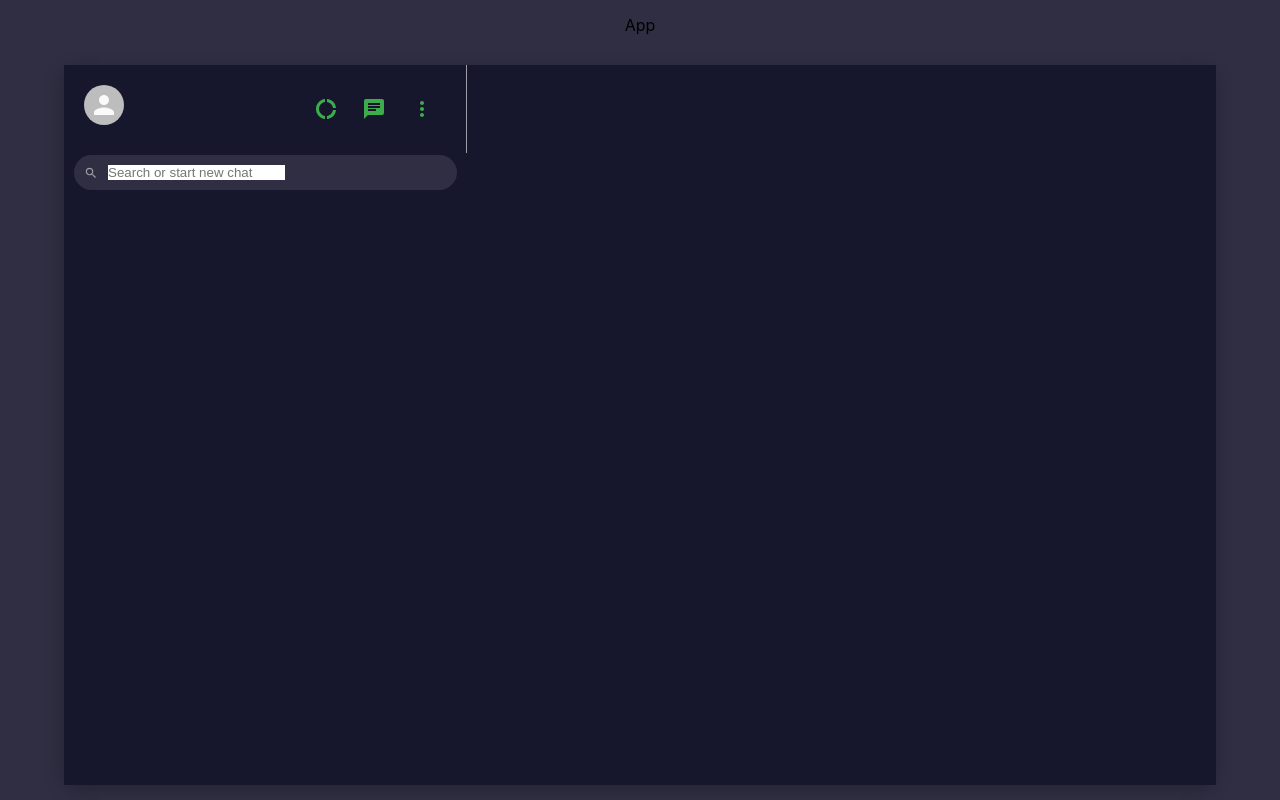
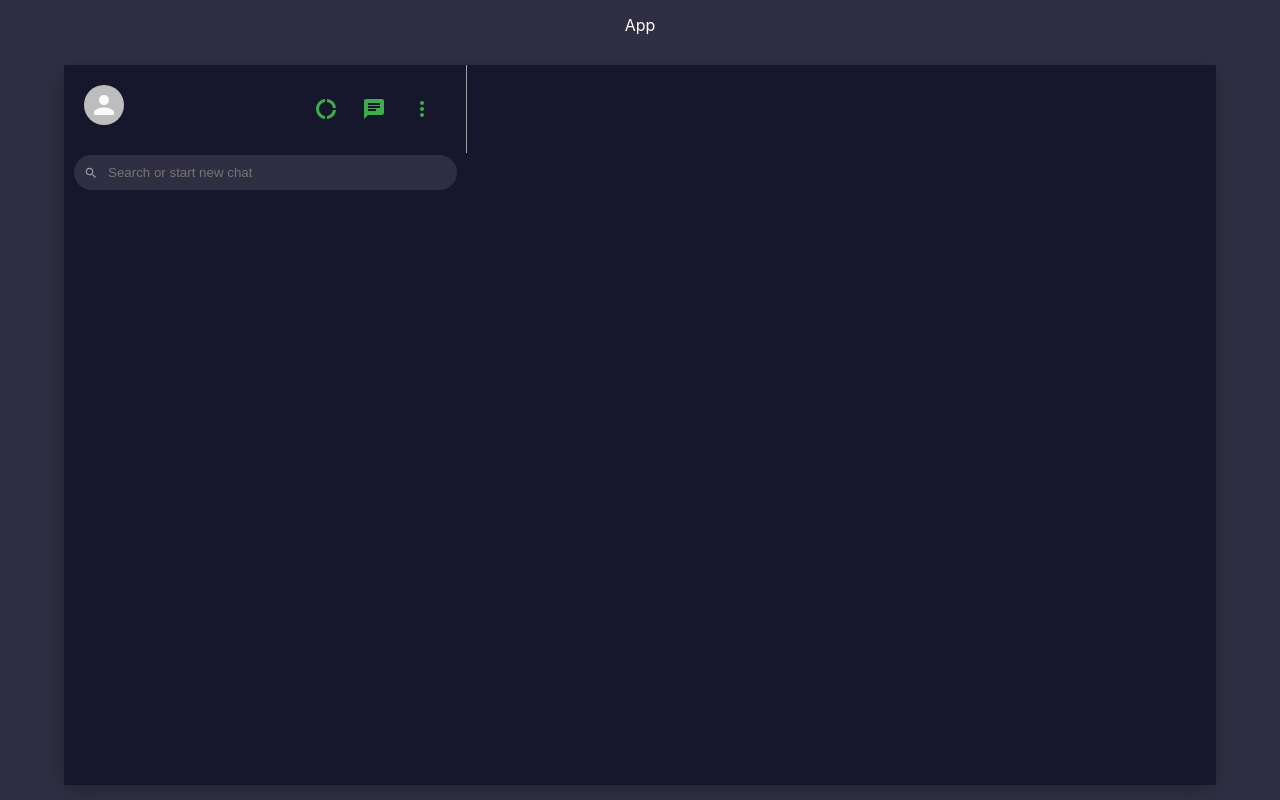
Before and after one commit to azizamari/talk2talk, a React (Create React App) app in the folder client/: page / in a window 1280 px wide. Built offline with nearby package versions, Linux system fonts and the light colour scheme.

Commit message:
polish input field

```diff
--- a/client/src/App.css
+++ b/client/src/App.css
@@ -3,6 +3,7 @@
     place-items: center;
     background:#2F2E42;
     height:100vh;
+    color:white;
 }
 
 .app__body{
--- a/client/src/Sidebar.css
+++ b/client/src/Sidebar.css
@@ -25,6 +25,7 @@
 .sidebar__search{
     display:flex;
     align-items:center;
+    /* background-color:#2F2E42;  */
     height:39px;
     padding:10px;
 }
@@ -45,6 +46,10 @@
 .sidebar__searchContainer >input{
     border:none;
     margin-left: 10px;
+    background-color: inherit;
+    outline: none;
+    color:white;
+    caret-color:white;
 }
 
 .icon__white{
```
